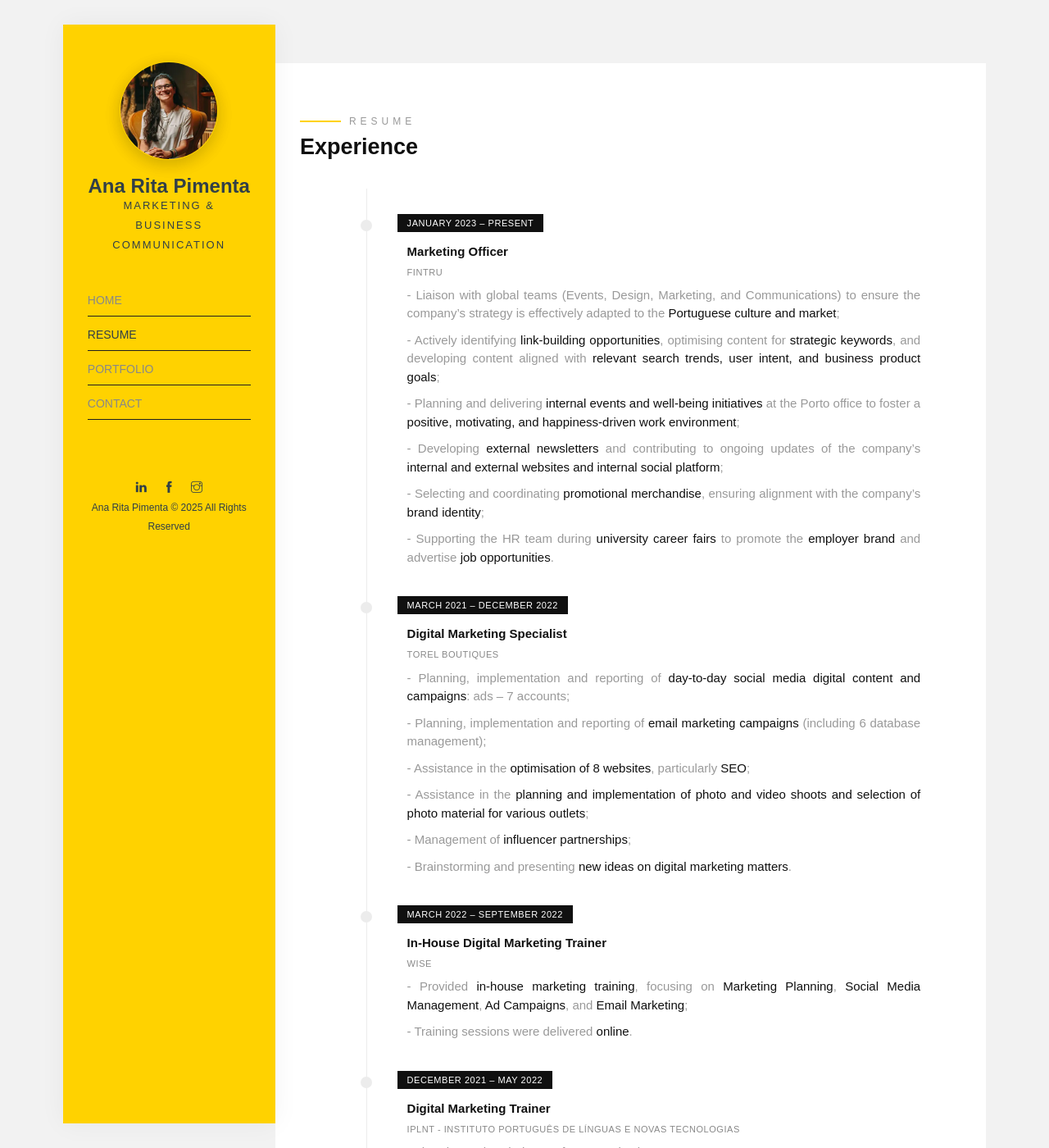
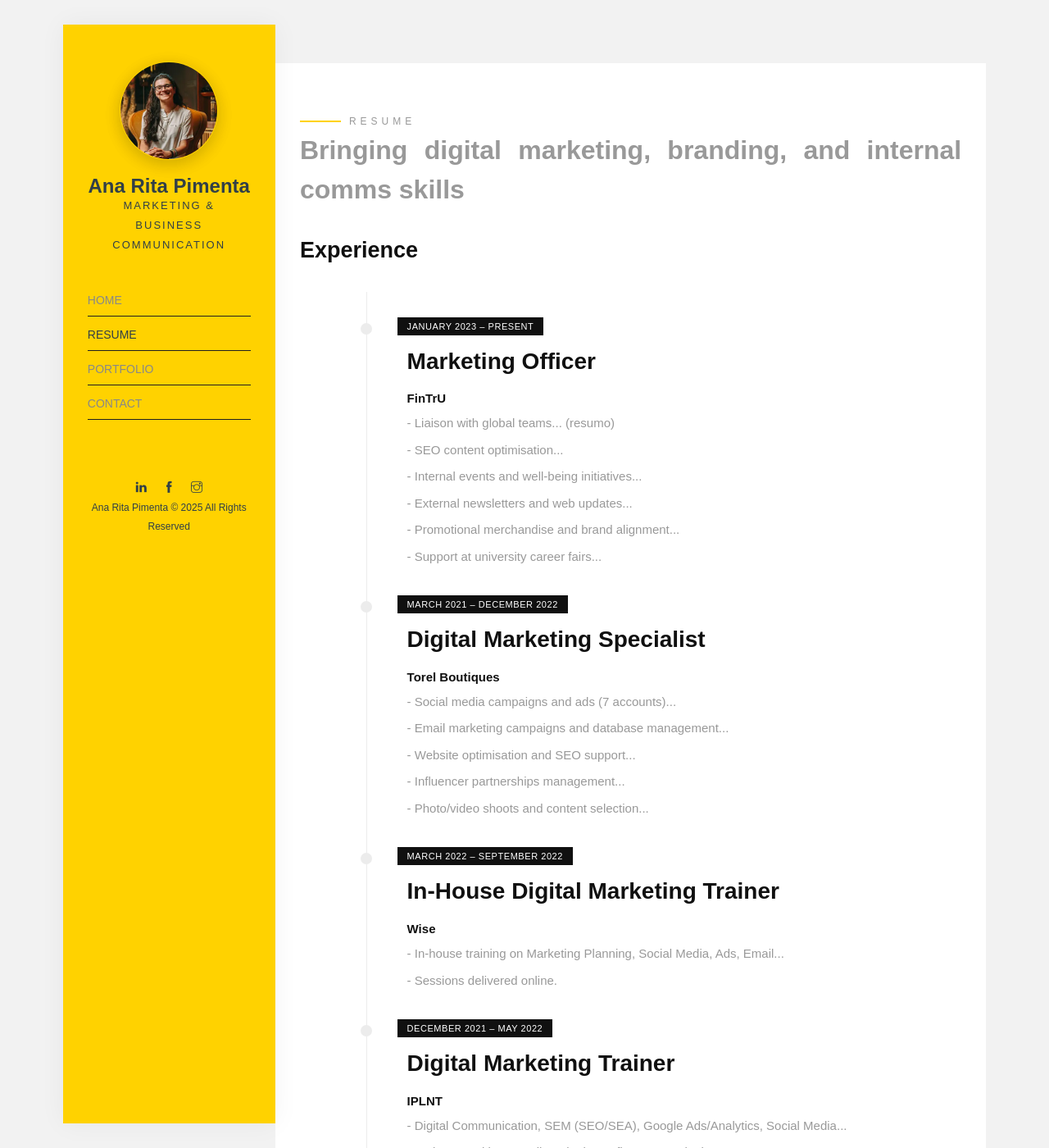
Before and after one commit to anaritapimenta/anaritapimenta.github.io, a Jekyll site: the page built from resume.html, in a window 1280 px wide and 1400 px high. Shown: the whole window at 82% size. Built offline with Jekyll 4.4.1, drawn with Linux system fonts in a browser that asks for light colours; some web fonts are replaced; some of the changed text lies outside the part shown.

Commit message:
Update resume.html

```diff
--- a/resume.html
+++ b/resume.html
@@ -4,157 +4,134 @@ description: Marketing and communications expert with a strong background in dig
 layout: default
 ---
 
-<h1 style="position:absolute; left:-9999px; top:auto; width:1px; height:1px; overflow:hidden;">
-Experienced Marketing and Communications Professional
-</h1>
-
 <section class="resume" role="region" aria-labelledby="experience-heading">
   <div class="container-fluid">
     <div class="row">
       <div class="col-md-12">
         <span class="heading-meta style-1">Resume</span>
+        <h1 class="heading animate-box" style="margin-top: 0; font-weight: 700; font-size: 2rem; color: inherit;">
+          Bringing digital marketing, branding, and internal comms skills
+        </h1>
         <h2 class="heading animate-box" id="experience-heading" data-animate-effect="fadeInLeft">
           Experience
         </h2>
       </div>
     </div>
+
     <div class="row">
       <div class="col-md-12 animate-box" data-animate-effect="fadeInLeft">
         <ul class="timeline" aria-label="Experience timeline">
+
           <li>
             <article class="timeline-content" role="listitem">
               <span class="timeline-date">January 2023 – Present</span>
-              <h4>Marketing Officer</h4>
-              <h5>FinTrU</h5>
-              <p>- Liaison with global teams (Events, Design, Marketing, and Communications) to ensure the company’s strategy is effectively adapted to the <strong>Portuguese culture and market</strong>;</p>
-              <p>- Actively identifying <strong>link-building opportunities</strong>, optimising content for <strong>strategic keywords</strong>, and developing content aligned with <strong>relevant search trends, user intent, and business product goals</strong>;</p>
-              <p>- Planning and delivering <strong>internal events and well-being initiatives</strong> at the Porto office to foster a <strong>positive, motivating, and happiness-driven work environment</strong>;</p>
-              <p>- Developing <strong>external newsletters</strong> and contributing to ongoing updates of the company’s <strong>internal and external websites and internal social platform</strong>;</p>
-              <p>- Selecting and coordinating <strong>promotional merchandise</strong>, ensuring alignment with the company’s <strong>brand identity</strong>;</p>
-              <p>- Supporting the HR team during <strong>university career fairs</strong> to promote the <strong>employer brand</strong> and advertise <strong>job opportunities</strong>.</p>
+              <h3>Marketing Officer</h3>
+              <h4>FinTrU</h4>
+              <p>- Liaison with global teams... (resumo)</p>
+              <p>- SEO content optimisation...</p>
+              <p>- Internal events and well-being initiatives...</p>
+              <p>- External newsletters and web updates...</p>
+              <p>- Promotional merchandise and brand alignment...</p>
+              <p>- Support at university career fairs...</p>
             </article>
           </li>
 
           <li>
             <article class="timeline-content" role="listitem">
               <span class="timeline-date">March 2021 – December 2022</span>
-              <h4>Digital Marketing Specialist</h4>
-              <h5>Torel Boutiques</h5>
-              <p>- Planning, implementation and reporting of <strong>day-to-day social media digital content and campaigns</strong>: ads – 7 accounts;</p>
-              <p>- Planning, implementation and reporting of <strong>email marketing campaigns</strong> (including 6 database management);</p>
-              <p>- Assistance in the <strong>optimisation of 8 websites</strong>, particularly <strong>SEO</strong>;</p>
-              <p>- Assistance in the <strong>planning and implementation of photo and video shoots and selection of photo material for various outlets</strong>;</p>
-              <p>- Management of <strong>influencer partnerships</strong>;</p>
-              <p>- Brainstorming and presenting <strong>new ideas on digital marketing matters</strong>.</p>
+              <h3>Digital Marketing Specialist</h3>
+              <h4>Torel Boutiques</h4>
+              <p>- Social media campaigns and ads (7 accounts)...</p>
+              <p>- Email marketing campaigns and database management...</p>
+              <p>- Website optimisation and SEO support...</p>
+              <p>- Influencer partnerships management...</p>
+              <p>- Photo/video shoots and content selection...</p>
             </article>
           </li>
 
           <li>
             <article class="timeline-content" role="listitem">
               <span class="timeline-date">March 2022 – September 2022</span>
-              <h4>In-House Digital Marketing Trainer</h4>
-              <h5>Wise</h5>
-              <p>- Provided <strong>in-house marketing training</strong>, focusing on <strong>Marketing Planning</strong>, <strong>Social Media Management</strong>, <strong>Ad Campaigns</strong>, and <strong>Email Marketing</strong>;</p>
-              <p>- Training sessions were delivered <strong>online</strong>.</p>
+              <h3>In-House Digital Marketing Trainer</h3>
+              <h4>Wise</h4>
+              <p>- In-house training on Marketing Planning, Social Media, Ads, Email...</p>
+              <p>- Sessions delivered online.</p>
             </article>
           </li>
 
           <li>
             <article class="timeline-content" role="listitem">
               <span class="timeline-date">December 2021 – May 2022</span>
-              <h4>Digital Marketing Trainer</h4>
-              <h5>IPLNT - Instituto Português de Línguas e Novas Tecnologias</h5>
-              <p>- Theories and Techniques of Communication;</p>
-              <p>- Digital Communication;</p>
-              <p>- Creativity and Innovation;</p>
-              <p>- Marketing Plan;</p>
-              <p>- Digital Marketing;</p>
-              <p>- Neuromarketing;</p>
-              <p>- Business and e-Commerce models;</p>
-              <p>- Website;</p>
-              <p>- Email Marketing;</p>
-              <p>- Management of Social Networks: Facebook, Instagram, LinkedIn, YouTube and Twitter;</p>
-              <p>- SEM: SEO and SEA;</p>
-              <p>- Link Building;</p>
-              <p>- Web Copywriting;</p>
-              <p>- Google Ads;</p>
-              <p>- Google Analytics;</p>
-              <p>- Google My Business;</p>
-              <p>- Influencer Marketing.</p>
+              <h3>Digital Marketing Trainer</h3>
+              <h4>IPLNT</h4>
+              <p>- Digital Communication, SEM (SEO/SEA), Google Ads/Analytics, Social Media...</p>
+              <p>- Web copywriting, Email Marketing, Influencer Marketing, etc.</p>
             </article>
           </li>
 
           <li>
             <article class="timeline-content" role="listitem">
               <span class="timeline-date">May 2020 – November 2020</span>
-              <h4>Video Marketing Production Assistant</h4>
-              <h5>Livemotion Agency - Creative Online Content</h5>
-              <p>- <strong>Storytelling</strong> and <strong>script for the video</strong>;</p>
-              <p>- Content for the web: <strong>articles for the company's blog</strong>, <strong>social media content calendar</strong>, <strong>newsletters</strong>, <strong>institutional</strong> and <strong>commercial documents/brochures</strong>.</p>
+              <h3>Video Marketing Production Assistant</h3>
+              <h4>Livemotion Agency</h4>
+              <p>- Storytelling, video script, blog writing, content creation...</p>
             </article>
           </li>
 
           <li>
             <article class="timeline-content" role="listitem">
               <span class="timeline-date">November 2019 – May 2020</span>
-              <h4>International Expansion Business Developer</h4>
-              <h5>Ecovest (Barn Of Monkeys)</h5>
-              <p>- Digital communication and E-Commerce management: elaboration of optimised content – <strong>SEM: SEO and SEA</strong>, and <strong>activation of campaigns</strong> – idea, implementation, and a report with the results;</p>
-              <p>- Brand ambassador coordinator: <strong>protocol elaboration</strong>, <strong>search</strong>, <strong>contact</strong>, and <strong>relationship with key kids fashion influencers</strong>.</p>
+              <h3>International Expansion Business Developer</h3>
+              <h4>Ecovest (Barn Of Monkeys)</h4>
+              <p>- SEM strategy, SEO/SEA campaigns, influencer coordination...</p>
             </article>
           </li>
 
           <li>
             <article class="timeline-content" role="listitem">
               <span class="timeline-date">January 2019 – October 2019</span>
-              <h4>Marketer</h4>
-              <h5>FTF – Marketing e Publicidade, Lda</h5>
-              <p>- Branding consultant: providing <strong>analysis and creative solutions in order to help small companies successfully achieve their marketing and communication goals</strong>;</p>
-              <p>- Copywriting and content marketing: <strong>development of institutional and commercial documents</strong>.</p>
+              <h3>Marketer</h3>
+              <h4>FTF – Marketing e Publicidade, Lda</h4>
+              <p>- Branding consultancy, copywriting, document creation...</p>
             </article>
           </li>
 
           <li>
             <article class="timeline-content" role="listitem">
               <span class="timeline-date">July 2018 – December 2018</span>
-              <h4>PR Specialist and Brand Manager Assistant</h4>
-              <h5>Global Sport (EDP Running Wonders and Portugal A Correr)</h5>
-              <p>- Establish and coordinate <strong>efforts with journalists</strong>, <strong>influencers</strong>, <strong>bloggers</strong>, <strong>sponsors</strong>, <strong>designers</strong>, and <strong>consultants</strong>;</p>
-              <p>- Support in the <strong>organisation of events</strong> of the two brands.</p>
+              <h3>PR Specialist and Brand Manager Assistant</h3>
+              <h4>Global Sport</h4>
+              <p>- Press/influencer coordination, event support...</p>
             </article>
           </li>
 
           <li>
             <article class="timeline-content" role="listitem">
               <span class="timeline-date">January 2018 – April 2018</span>
-              <h4>Marketing and Communication Assistant</h4>
-              <h5>Surfection, Lda (I surf Portugal)</h5>
-              <p>- In partnership with the design team, I worked on the <strong>redesign of the company's visual identity</strong>. I was responsible for the collaboration of content, and in the research of new markets and the creation of new partnerships;</p>
-              <p>- Organisation of events: <strong>logistic coordination of the various activities that the company provides</strong>.</p>
+              <h3>Marketing and Communication Assistant</h3>
+              <h4>Surfection, Lda</h4>
+              <p>- Visual identity redesign, partnerships, event organisation...</p>
             </article>
           </li>
 
           <li>
             <article class="timeline-content" role="listitem">
               <span class="timeline-date">October 2016 – December 2017</span>
-              <h4>Marketing and Communication Intern and Project Manager</h4>
-              <h5>M.A.R. Kayaks, Lda (Nelo)</h5>
-              <p>- I facilitated the operation of E-Commerce: <strong>description of products</strong>, <strong>translation</strong>, and <strong>Google Ads</strong>, in order to increase the visibility of the products marketed in the store;</p>
-              <p>- I assisted in the <strong>organisation of four events</strong>, I organised a <strong>social responsibility action</strong>, and I updated the manual of <strong>reception for delivery to new employees</strong>.</p>
+              <h3>Marketing and Communication Intern / Project Manager</h3>
+              <h4>M.A.R. Kayaks, Lda</h4>
+              <p>- E-commerce management, event support, onboarding materials...</p>
             </article>
           </li>
 
           <li>
             <article class="timeline-content" role="listitem">
               <span class="timeline-date">May 2015 – July 2015</span>
-              <h4>Corporate Communication Intern</h4>
-              <h5>Pista Mágica - Escola de Voluntariado</h5>
-              <p>- Supported communication and promotion for two key projects;</p>
-              <p>- Developed content including <strong>newsletters</strong>, <strong>press releases</strong>, and <strong>visual presentations</strong>.</p>
-              <p>- Managed the database, ensuring accurate and up-to-date information.</p>
-              <p>- Conducted statistical work, analysing and reporting relevant data.</p>
+              <h3>Corporate Communication Intern</h3>
+              <h4>Pista Mágica</h4>
+              <p>- Newsletters, press releases, visual content, database handling...</p>
             </article>
           </li>
+
         </ul>
       </div>
     </div>
@@ -168,49 +145,55 @@ Experienced Marketing and Communications Professional
     <div class="row">
       <div class="col-md-12">
         <span class="heading-meta style-1">Resume</span>
+        <h1 class="heading animate-box" style="margin-top: 0; font-weight: 700; font-size: 2rem; color: inherit;">
+          Bringing digital marketing, branding, and internal comms skills
+        </h1>
         <h2 class="heading animate-box" id="education-heading" data-animate-effect="fadeInLeft">
           Education
         </h2>
       </div>
     </div>
+
     <div class="row">
       <div class="col-md-12 animate-box" data-animate-effect="fadeInLeft">
         <ul class="timeline" aria-label="Education timeline">
+
           <li>
             <article class="timeline-content" role="listitem">
               <span class="timeline-date">March 2019 – February 2020</span>
-              <h4>Digital Marketing and e-Commerce Manager</h4>
-              <h5>FLAG</h5>
-              <p><strong>Website</strong> as a marketing tool, <strong>Web Copywriting</strong>, <strong>blogging with WordPress</strong>, <strong>Social Media Marketing</strong>, <strong>Community Management</strong>, <strong>Facebook, LinkedIn, Instagram, and YouTube Marketing</strong>, <strong>Search Engine Marketing</strong> and <strong>Search Engine Optimisation</strong>, <strong>Google AdWords</strong> and <strong>Google Analytics</strong>, <strong>Email Marketing</strong>, <strong>Leads</strong> and <strong>Landing Pages</strong>, <strong>E-Commerce with WordPress</strong>, and <strong>Business Intelligence</strong>.</p>
+              <h3>Digital Marketing and e-Commerce Manager</h3>
+              <h4>FLAG</h4>
+              <p>- Digital Marketing Tools: SEO, WordPress, Google Ads, Analytics...</p>
             </article>
           </li>
 
           <li>
             <article class="timeline-content" role="listitem">
               <span class="timeline-date">October 2015 – December 2017</span>
-              <h4>Master's Degree in Marketing and Communication</h4>
-              <h5>Escola Superior de Educação de Coimbra (ESEC)</h5>
-              <p><strong>Strategic planning and management of communication</strong>; <strong>management and communication of brands</strong>; <strong>identity</strong>, <strong>culture and markets</strong>, <strong>marketing research</strong>, <strong>organisational behaviour</strong>, <strong>relations with the media</strong>; <strong>e-marketing</strong>, <strong>marketing communication techniques</strong>, <strong>innovation</strong> and <strong>product development</strong>, and <strong>management of work teams</strong>.</p>
+              <h3>Master's Degree in Marketing and Communication</h3>
+              <h4>ESEC</h4>
+              <p>- Strategic communication, brand management, innovation...</p>
             </article>
           </li>
 
           <li>
             <article class="timeline-content" role="listitem">
               <span class="timeline-date">September 2012 – July 2015</span>
-              <h4>Degree in Business Communication</h4>
-              <h5>Instituto Superior de Contabilidade e Administração do Porto (ISCAP)</h5>
-              <p><strong>English</strong>, <strong>Spanish</strong> and (basic) <strong>German</strong>; theoretical/practical knowledge related to business: <strong>management</strong>, <strong>corporate communication</strong>, <strong>information</strong> and <strong>communication technologies</strong>, <strong>commercial law</strong> and many others.</p>
+              <h3>Degree in Business Communication</h3>
+              <h4>ISCAP</h4>
+              <p>- Business subjects, communication, law, languages (EN, ES, DE)...</p>
             </article>
           </li>
 
           <li>
             <article class="timeline-content" role="listitem">
               <span class="timeline-date">September 2012 – July 2015</span>
-              <h4>Filología y Traducción | Administración y Gestión de Empresas</h4>
-              <h5>Universidade de Vigo</h5>
-              <p>Engaged in the international <strong>"ERASMUS +" mobility programme</strong>, where I had the opportunity to <strong>improve Spanish</strong> <strong>in real context</strong>, and attended disciplines such as <strong>commercial direction</strong>, <strong>marketing research</strong> and <strong>knowledge management</strong>, and <strong>technological innovation</strong>.</p>
+              <h3>Filología y Traducción | Administración y Gestión de Empresas</h3>
+              <h4>Universidade de Vigo</h4>
+              <p>- Erasmus+, Spanish, Knowledge Management, Marketing Research...</p>
             </article>
           </li>
+
         </ul>
       </div>
     </div>
```
